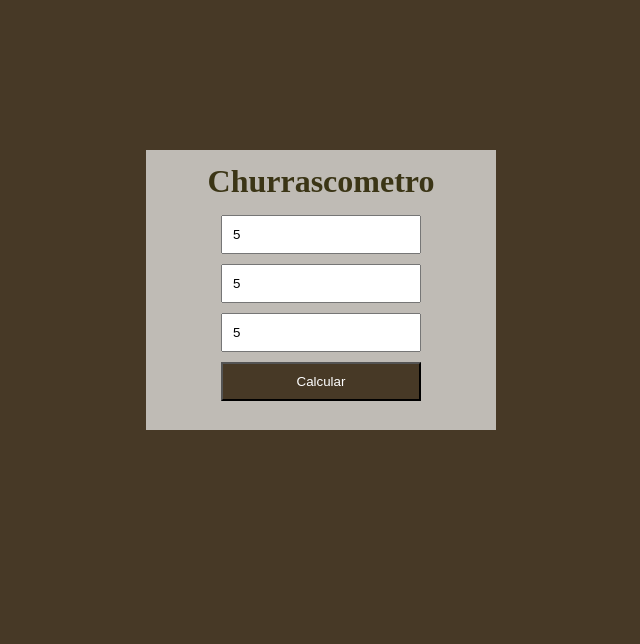
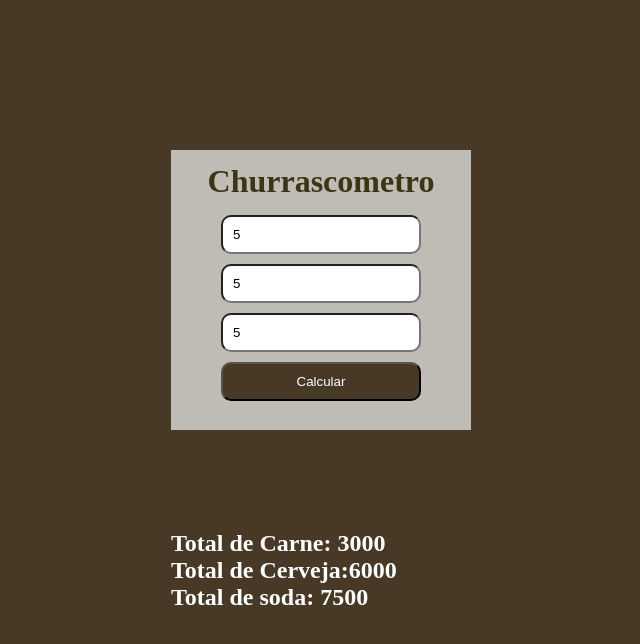
Before and after one commit to isaaacwillian/Churrascometro, a plain HTML site: page index.html in a window 1280 px wide. Both pictures are taken after typing "5", "5", "5" into the empty fields and a click on the button "Calcular". Shown: the whole page, without its empty margins (319-959 px from the left). Drawn offline with Linux system fonts and the light colour scheme.

Commit message:
Adicionei a parte do script e alterei um pouco do html e css

```diff
--- a/index.html
+++ b/index.html
@@ -13,10 +13,18 @@
 <body>
     <div id="div">
         <h1>Churrascometro</h1>
-        <input type="number" id="adults" class="input" placeholder="Adultos"><br>
-        <input type="number" id="children" class="input" placeholder="Crianças"><br>
-        <input type="number" id="time" class="input" placeholder="Tempo"><br>
-        <button id="button" class="input">Calcular</button>
+        <form>
+            <input type="number" id="adults" class="input" placeholder="Adultos"
+                onkeypress="return event.charCode >= 48" min="1" required><br>
+            <input type="number" id="children" class="input" placeholder="Crianças"
+                onkeypress="return event.charCode >= 48" min="1" required><br>
+            <input type="number" id="time" class="input" placeholder="Tempo" onkeypress="return event.charCode >= 48"
+                min="1" required><br>
+            <button id="button" type="button" class="input">Calcular</button>
+        </form>
+    </div>
+    <div id="result">
+        <p></p>
     </div>
     <script src="./scripts/script.js"></script>
 </body>
--- a/scripts/script.js
+++ b/scripts/script.js
@@ -1,54 +1,38 @@
 // Carne - 400 gr por pessoa   + de 6 horas - 650
 // Cerveja - 1200 ml por Pessoa + 6 horas - 2000 ml
 // Refrigerante/agua - 1000 ml por pessoa + 6 horas 1500ml
-
 // Crianças valem por 0,5
-
-let inputAdultos = document.getElementById("adultos");
-let inputCriancas = document.getElementById("criancas");
-let inputDuracao = document.getElementById("duracao");
-
-let resultado = document.getElementById("resultado");
-
-function calcular() {
-    console.log("Calculando...");
-
-    let adultos = inputAdultos.value;
-    let criancas = inputCriancas.value;
-    let duracao = inputDuracao.value;
-
-
-    let qdtTotalCarne = carnePP(duracao) * adultos + (carnePP(duracao) / 2 * criancas);
-    let qdtTotalCerveja = cervejaPP(duracao) * adultos;
-    let qdtTotalBebidas = bebidasPP(duracao) * adultos + (bebidasPP(duracao) / 2 * criancas);
-
-
-    resultado.innerHTML = `<p>${qdtTotalCarne / 1000} Kg de Carne</p>`
-    resultado.innerHTML += `<p>${Math.ceil(qdtTotalCerveja / 355)} Latas de Cerveja</p>`
-    resultado.innerHTML += `<p>${Math.ceil(qdtTotalBebidas / 2000)} Pet's 2l de Bebidas</p>`
-
-
-}
-
-function carnePP(duracao) {
-    if (duracao >= 6) {
-        return 650;
+let adult = document.getElementById("adults");
+let children = document.getElementById("children");
+let time = document.getElementById("time");
+let button = document.getElementById("button");
+adult.addEventListener('focus', function () {
+    this.classList.add('validate');
+})
+children.addEventListener("focus", function () {
+    this.classList.add('validate');
+})
+time.addEventListener("focus", function () {
+    this.classList.add('validate');
+})
+button.addEventListener('click', function () {
+    if (adult.validity.valid && children.validity.valid && time.validity.valid) {
+        document.getElementsByTagName("div")[1].children[0].textContent = 'Tudo OK!';
     } else {
-        return 400;
+        document.getElementsByTagName("div")[1].children[0].textContent = 'Preencha os espaços em branco!';
     }
-}
-
-function cervejaPP(duracao) {
-    if (duracao >= 6) {
-        return 2000;
+})
+button.addEventListener("click", function () {
+    if (adult.value != '' && time.value != '' && children.value != '') {
+        let people = parseInt(adult.value) + parseInt(children.value) / 2;
+        let meat = parseInt(time.value) > 6 ? 650 * people : 400 * people;
+        let beer = parseInt(time.value) > 6 ? 2000 * parseInt(adult.value) : 1200 * parseInt(adult.value);
+        let soda = parseInt(time.value) > 6 ? 1500 * people : 1000 * people;
+        document.getElementsByTagName("div")[1].children[0].innerHTML = "<h2> Total de Carne: " + meat +
+            "<br> Total de Cerveja:" + beer + "<br> Total de soda: " + soda + "</h2>";
     } else {
-        return 1200;
+        adult.classList.add('validate');
+        children.classList.add('validate');
+        time.classList.add('validate');
     }
-}
-function bebidasPP(duracao) {
-    if (duracao >= 6) {
-        return 1500;
-    } else {
-        return 1000;
-    }
-}
+});
--- a/styles/style.css
+++ b/styles/style.css
@@ -7,7 +7,7 @@ section{
 #div{
     background-color: rgb(243, 243, 243, 70%);
     color:rgb(59, 53, 22);
-    width: 350px;
+    width: 300px;
     text-align: center;
     margin: auto;
     margin-top: 150px;
@@ -22,6 +22,7 @@ h1{
     margin: 5px;
     width: 200px;
     box-sizing: border-box;
+    border-radius: 10px;
 }
 #button{
     background-color: rgb(71, 57, 38);
@@ -30,5 +31,15 @@ h1{
 }
 #button:hover{
     box-shadow: 0px 0px 8px rgb(71, 57, 38);
-    border: ;
 }
+#result{
+    color:white;
+    margin:auto;
+    margin-top: 100px;
+    width: 300px;
+}
+.validate:invalid {
+    border: 1px solid red;
+    background-color: rgb(252, 239, 239);
+    box-shadow: 0px 0px 5px rgb(252, 84, 84);
+}
```
